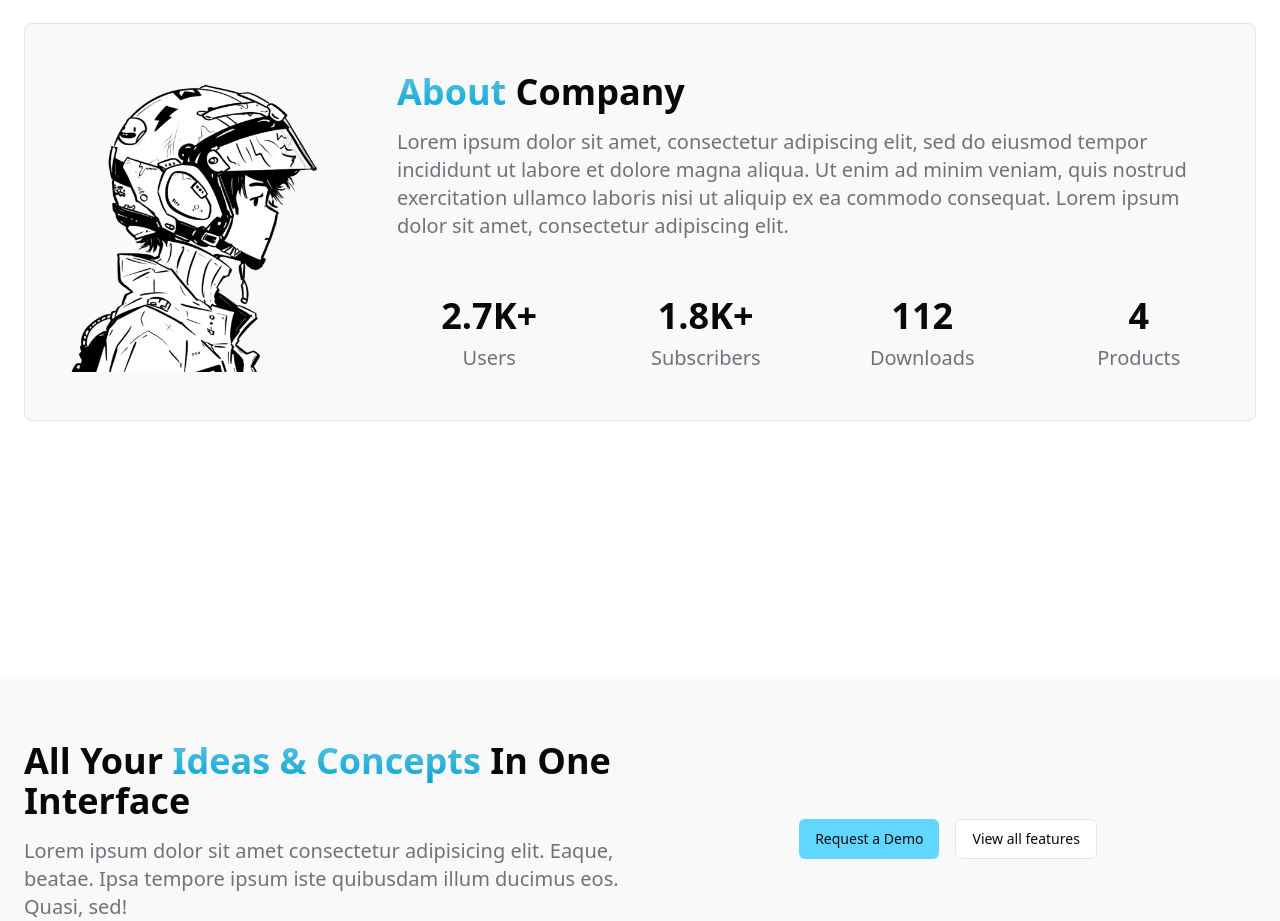
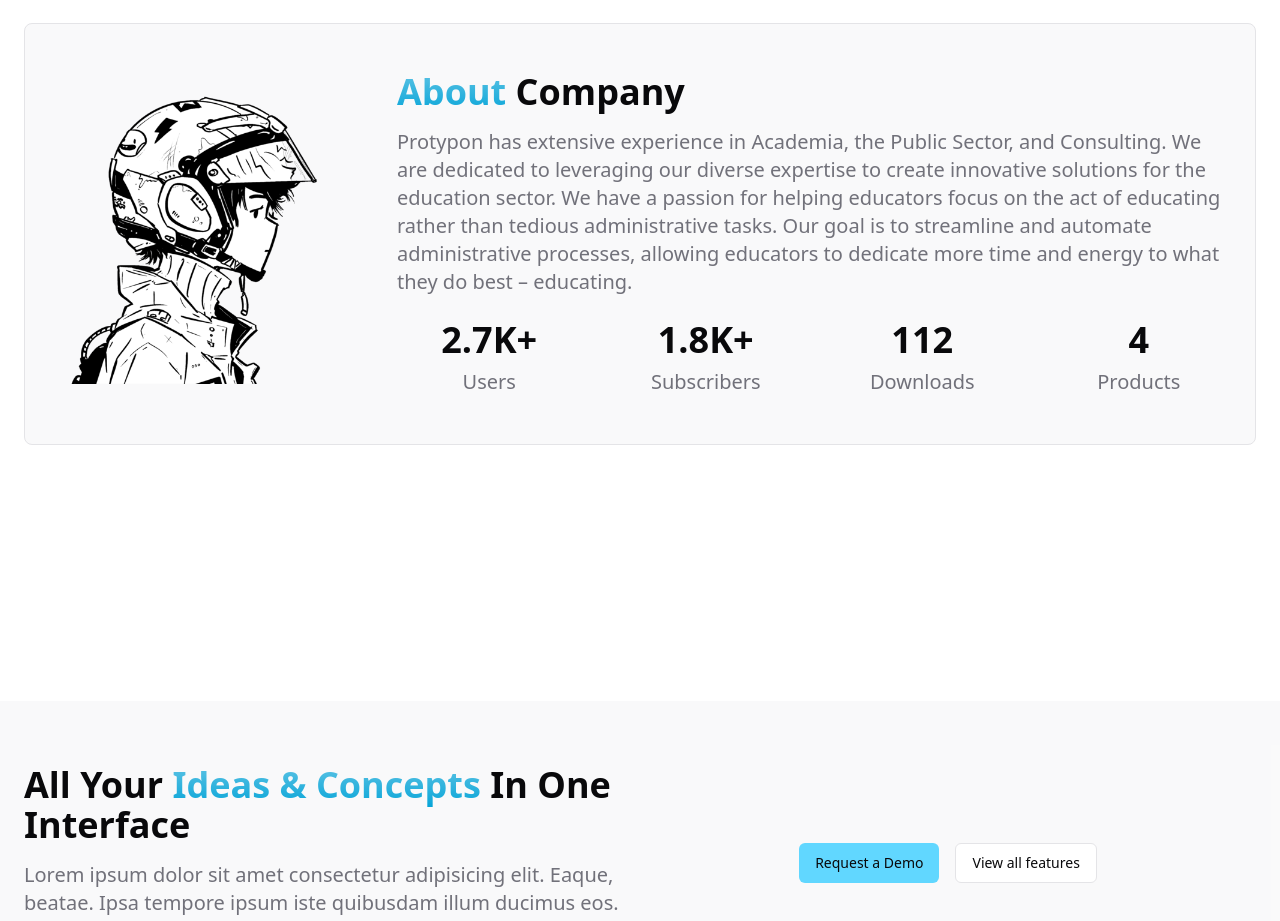
Before and after one commit to JustinAFish/Protypon1, a React (Vite) app: page / in a window 1280 px wide. Shown: the part 3320-4241 px from the top of the page. Built offline with nearby package versions, Linux system fonts and the light colour scheme.

Commit message:
Update About.tsx
Updated the about section with some content about the company

```diff
--- a/src/components/About.tsx
+++ b/src/components/About.tsx
@@ -23,11 +23,11 @@
                 Company
               </h2>
               <p className="text-xl text-muted-foreground mt-4">
-                Lorem ipsum dolor sit amet, consectetur adipiscing elit, sed do
-                eiusmod tempor incididunt ut labore et dolore magna aliqua. Ut
-                enim ad minim veniam, quis nostrud exercitation ullamco laboris
-                nisi ut aliquip ex ea commodo consequat. Lorem ipsum dolor sit
-                amet, consectetur adipiscing elit.
+              Protypon has extensive experience in Academia, the Public Sector, and Consulting.
+                We are dedicated to leveraging our diverse expertise to create innovative solutions for the education sector.
+
+We have a passion for helping educators focus on the act of educating rather than tedious administrative tasks.
+                Our goal is to streamline and automate administrative processes, allowing educators to dedicate more time and energy to what they do best – educating.
               </p>
             </div>
 
```
